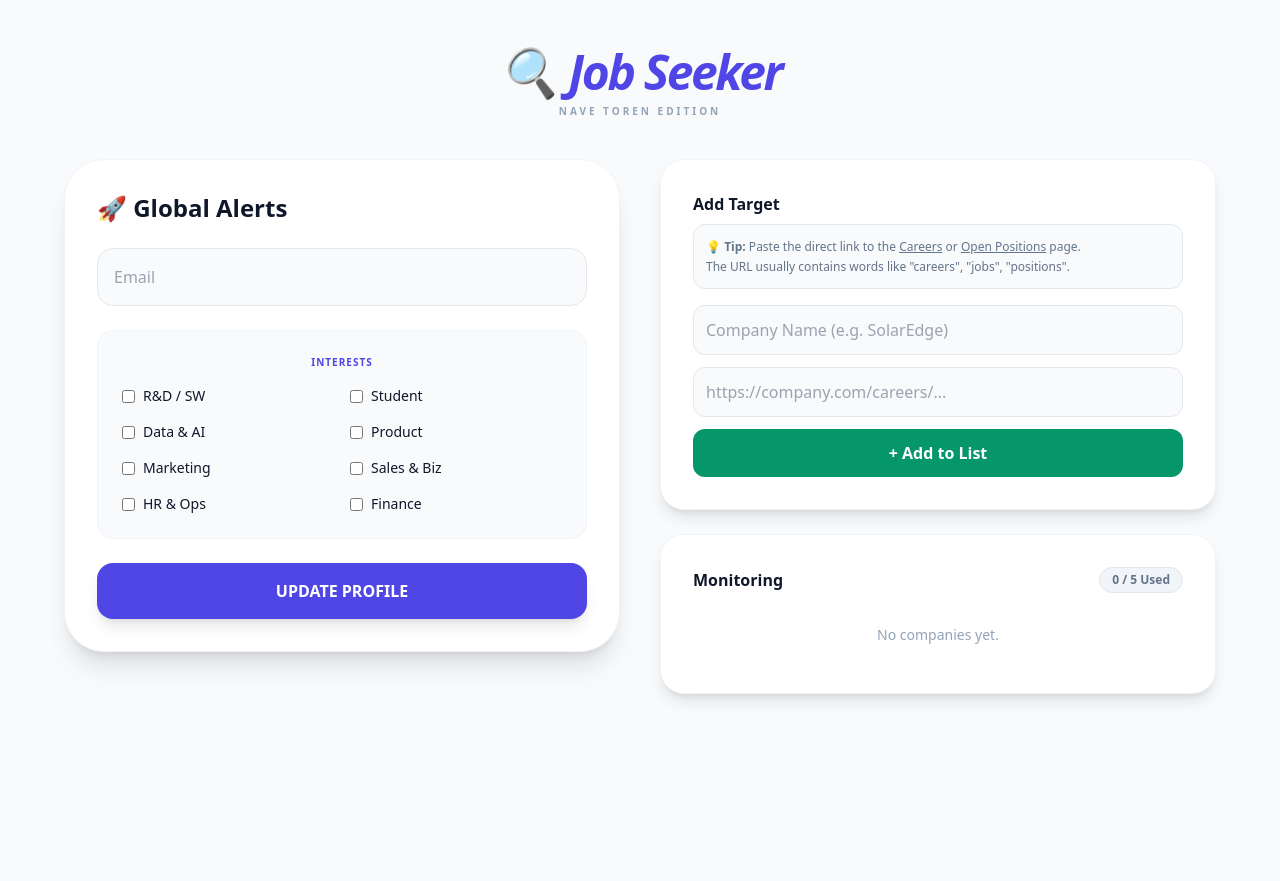
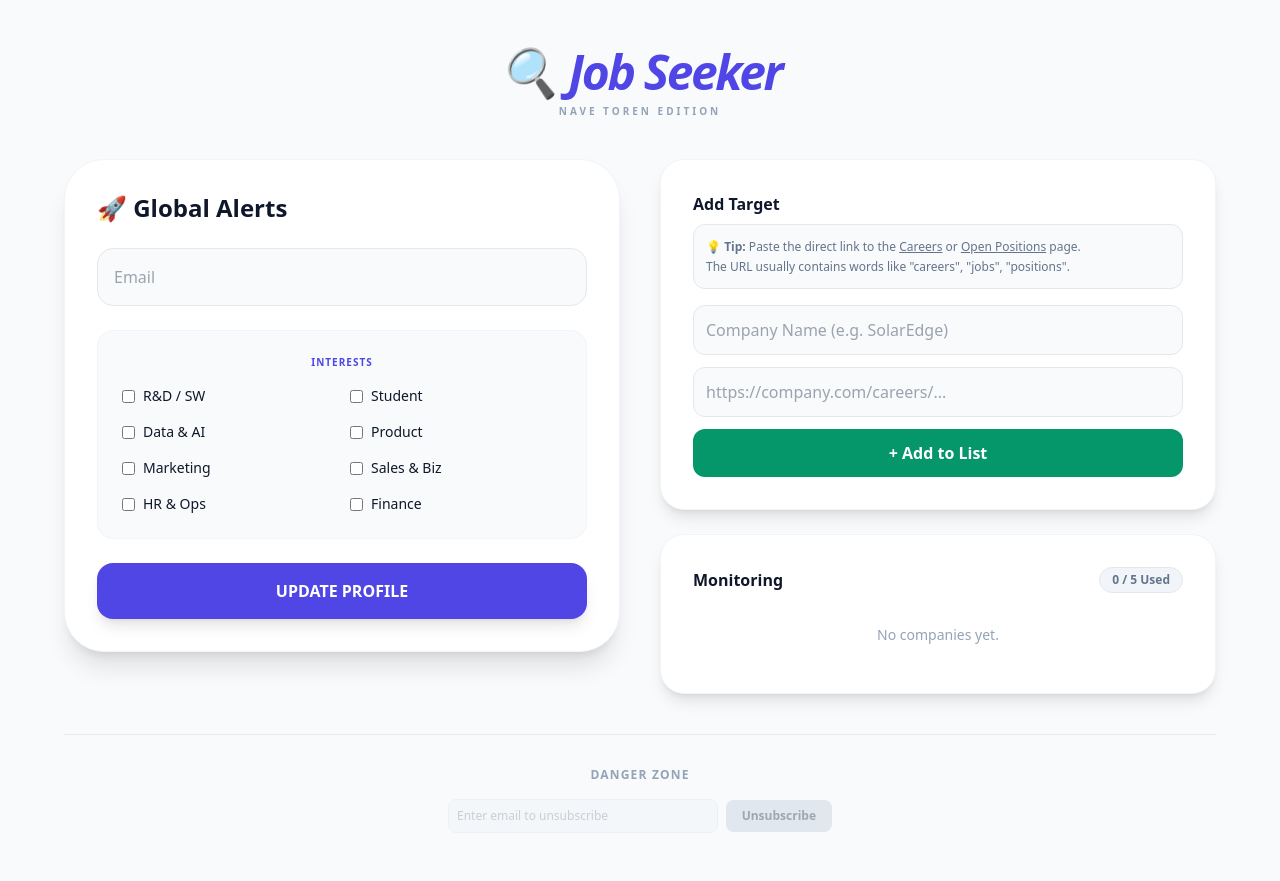
Before and after one commit to nave-toren/job-notificator, a FastAPI app: page / in a window 1280 px wide. Before the commit the page ends 701 px from the top, so only its background shows below. Run offline with FastAPI, Linux system fonts and the light colour scheme; data that the repository does not hold is empty; some libraries are stand-ins or nearby versions.

Commit message:
Update main.py with full logic

```diff
--- a/database.py
+++ b/database.py
@@ -54,3 +54,10 @@ def add_user(email):
     cursor.execute('INSERT OR IGNORE INTO users (email) VALUES (?)', (email,))
     conn.commit()
     conn.close()
+
+def remove_user(email):
+    conn = sqlite3.connect('jobs.db')
+    cursor = conn.cursor()
+    cursor.execute('DELETE FROM users WHERE email = ?', (email,))
+    conn.commit()
+    conn.close()
--- a/main.py
+++ b/main.py
@@ -1,55 +1,44 @@
+from typing import List, Optional
 from fastapi import FastAPI, Request, Form, BackgroundTasks
 from fastapi.templating import Jinja2Templates
 from fastapi.responses import RedirectResponse
 import database
-from scraper import run_scraper_engine # ייבוא מנוע הסריקה
-from typing import List
-from fastapi import FastAPI, Request, Form, BackgroundTasks
+from scraper import run_scraper_engine
 
 app = FastAPI()
 templates = Jinja2Templates(directory="templates")
 
-# אתחול הדאטה-בייס בהפעלה
+# --- אתחול הדאטה-בייס בהפעלה ---
 @app.on_event("startup")
 def startup_db():
     database.init_db()
 
+# --- דף הבית ---
 @app.get("/")
-async def index(request: Request):
+async def index(request: Request, subscribed: bool = False, unsubscribed: bool = False):
+    # שליפת רשימת החברות להצגה
     companies = database.get_companies()
-    return templates.TemplateResponse("index.html", {"request": request, "companies": companies})
 
-@app.post("/subscribe")
-async def subscribe(email: str = Form(...), departments: List[str] = Form(default=[])):
-    # אנחנו שומרים את המשתמש בדאטה-בייס
-    database.add_user(email)
+    # לוגיקה להודעות הצלחה (Feedback) למשתמש
+    success_message = None
+    if subscribed:
+        success_message = "You're in! 🤘 Details saved. If we match any jobs to your vibe, you'll get an email. Good luck!"
+    elif unsubscribed:
+        success_message = "You have been unsubscribed. No more emails from us. 👋"
 
-    # הערה: בשלב הזה אנחנו שומרים רק את המייל.
-    # בעתיד נוכל להשתמש ברשימת ה-departments כדי לסנן משרות.
-    print(f"New user: {email}, Interests: {departments}")
+    return templates.TemplateResponse("index.html", {
+        "request": request,
+        "companies": companies,
+        "success_message": success_message
+    })
 
-    return RedirectResponse(url="/", status_code=303)
-# --- נתיב חדש להפעלת הסורק ---
-@app.get("/trigger-scan")
-async def trigger_scan(background_tasks: BackgroundTasks):
-    """
-    נתיב זה מיועד להפעלה על ידי שירות חיצוני (Cron).
-    הסריקה תרוץ ברקע כדי לא לתקוע את השרת.
-    """
-    background_tasks.add_task(run_scraper_engine)
-    return {"status": "success", "message": "Job scan started in background"}
-
-@app.post("/delete-company")
-async def delete_company(company_id: int = Form(...)):
-    database.delete_company(company_id)
-    return RedirectResponse(url="/", status_code=303)
-
+# --- הוספת חברה חדשה (עם בדיקות תקינות) ---
 @app.post("/add")
 async def add_company(request: Request, name: str = Form(...), url: str = Form(...)):
-    # 1. Get current companies
+    # 1. שליפת הרשימה הקיימת
     current_companies = database.get_companies()
 
-    # 2. Check limit (Max 5)
+    # 2. בדיקת מגבלה (עד 5 חברות)
     if len(current_companies) >= 5:
         return templates.TemplateResponse("index.html", {
             "request": request,
@@ -57,11 +46,10 @@ async def add_company(request: Request, name: str = Form(...), url: str = Form(.
             "error_message": "✋ System is limited to 5 companies to maintain performance."
         })
 
-    # 3. Validate URL Keywords
-    # List of words expected in a careers page URL
+    # 3. אימות URL - בדיקה שהלינק הוא לדף קריירה
     valid_keywords = ["career", "jobs", "job", "position", "work", "join", "team", "culture", "opportunities", "vacancy"]
 
-    # Check if URL contains at least one keyword (case insensitive)
+    # בדיקה האם ה-URL מכיל לפחות אחת מהמילים (באותיות קטנות)
     if not any(keyword in url.lower() for keyword in valid_keywords):
         return templates.TemplateResponse("index.html", {
             "request": request,
@@ -69,16 +57,51 @@ async def add_company(request: Request, name: str = Form(...), url: str = Form(.
             "error_message": "⚠️ The link must be a Careers page! (Missing words like 'careers', 'jobs', 'positions' in the URL)."
         })
 
-    # 4. Try to add to DB
+    # 4. ניסיון הוספה לדאטה-בייס
     try:
         database.add_company(name, url)
         return RedirectResponse(url="/", status_code=303)
     except Exception as e:
-        # Log the error for you
         print(f"Error adding company: {e}")
-        # Show error to user
         return templates.TemplateResponse("index.html", {
             "request": request,
             "companies": current_companies,
             "error_message": f"❌ Oops, something went wrong: {str(e)}"
         })
+
+# --- הרשמה לקבלת התראות ---
+@app.post("/subscribe")
+async def subscribe(email: str = Form(...), departments: List[str] = Form(default=[])):
+    # שמירת המשתמש בדאטה-בייס
+    database.add_user(email)
+
+    # (בעתיד: כאן נשמור גם את ה-departments אם נרצה לסנן לפי תחום)
+    print(f"New Subscriber: {email}, Interests: {departments}")
+
+    # הפניה מחדש לדף הבית עם דגל הצלחה
+    return RedirectResponse(url="/?subscribed=true", status_code=303)
+
+# --- הסרה מרשימת התפוצה ---
+@app.post("/unsubscribe")
+async def unsubscribe(email: str = Form(...)):
+    database.remove_user(email)
+    return RedirectResponse(url="/?unsubscribed=true", status_code=303)
+
+# --- מחיקת חברה מהרשימה ---
+@app.post("/delete-company")
+async def delete_company(company_id: int = Form(...)):
+    database.delete_company(company_id)
+    return RedirectResponse(url="/", status_code=303)
+
+# --- נתיב להפעלת הסורק (עבור Cron Job) ---
+# הערה: שמרתי גם על /scan וגם על /trigger-scan כדי שיתאים למה שהגדרת ב-Cron
+@app.get("/scan")
+@app.get("/trigger-scan")
+async def trigger_scan(background_tasks: BackgroundTasks):
+    """
+    נתיב זה מיועד להפעלה על ידי שירות חיצוני (Cron-job.org).
+    הסריקה תרוץ ברקע (Background Task) כדי לא לתקוע את השרת.
+    """
+    print("⏳ Triggering scan via Cron...")
+    background_tasks.add_task(run_scraper_engine)
+    return {"status": "success", "message": "Job scan started in background"}
--- a/templates/index.html
+++ b/templates/index.html
@@ -6,15 +6,19 @@
     <title>Job Seeker | 🔍</title>
     <script src="https://cdn.tailwindcss.com"></script>
 </head>
-<body class="bg-slate-50 font-sans p-4 md:p-12 text-slate-900">
-
-    <div class="max-w-6xl mx-auto space-y-10">
+<body class="bg-slate-50 font-sans p-4 md:p-12 text-slate-900 pb-24"> <div class="max-w-6xl mx-auto space-y-10">
         <div class="text-center">
             <h1 class="text-5xl font-black text-indigo-600 tracking-tighter italic flex items-center justify-center gap-3">
                 <span>🔍</span> Job Seeker
             </h1>
             <p class="text-slate-400 font-bold uppercase tracking-[0.3em] text-[10px] mt-2">Nave Toren Edition</p>
         </div>
+
+        {% if success_message %}
+        <div class="bg-green-100 border border-green-400 text-green-700 p-4 rounded-2xl text-center font-bold text-lg shadow-md max-w-2xl mx-auto animate-bounce">
+            ✅ {{ success_message }}
+        </div>
+        {% endif %}
 
         {% if error_message %}
         <div class="bg-red-50 border border-red-200 text-red-600 p-4 rounded-2xl text-center font-bold text-sm shadow-sm max-w-2xl mx-auto">
@@ -46,15 +50,12 @@
             </div>
 
             <div class="space-y-6">
-
                 <div class="bg-white p-8 rounded-3xl shadow-lg border border-slate-100">
                     <h3 class="font-bold mb-2">Add Target</h3>
-
                     <p class="text-xs text-slate-500 mb-4 bg-slate-50 p-3 rounded-xl border border-slate-200 leading-relaxed">
                         💡 <strong>Tip:</strong> Paste the direct link to the <u>Careers</u> or <u>Open Positions</u> page.<br>
                         The URL usually contains words like "careers", "jobs", "positions".
                     </p>
-
                     <form action="/add" method="post" class="space-y-3">
                         <input type="text" name="name" placeholder="Company Name (e.g. SolarEdge)" required class="w-full p-3 bg-slate-50 border rounded-xl outline-none focus:border-indigo-500">
                         <input type="url" name="url" placeholder="https://company.com/careers/..." required class="w-full p-3 bg-slate-50 border rounded-xl outline-none focus:border-indigo-500">
@@ -88,32 +89,30 @@
                 </div>
             </div>
         </div>
+
+        <div class="mt-16 border-t pt-8 text-center">
+            <h4 class="text-slate-400 text-xs font-bold uppercase tracking-widest mb-4">Danger Zone</h4>
+            <form action="/unsubscribe" method="post" class="flex justify-center items-center gap-2 max-w-sm mx-auto opacity-50 hover:opacity-100 transition">
+                <input type="email" name="email" placeholder="Enter email to unsubscribe" required class="p-2 bg-slate-100 border rounded-lg text-xs w-full">
+                <button class="bg-slate-300 text-slate-600 text-xs font-bold px-4 py-2 rounded-lg hover:bg-red-500 hover:text-white transition">Unsubscribe</button>
+            </form>
+        </div>
+
     </div>
 
     <script>
         async function removeSource(id) {
             if (!confirm('Are you sure you want to remove this company?')) return;
-
             const formData = new FormData();
             formData.append('company_id', id);
-
             try {
-                const res = await fetch('/delete-company', {
-                    method: 'POST',
-                    body: formData
-                });
-
+                const res = await fetch('/delete-company', { method: 'POST', body: formData });
                 if (res.ok || res.redirected) {
                     const item = document.getElementById(`item-${id}`);
                     if (item) item.remove();
-                    window.location.reload(); // Refresh to update the counter
-                } else {
-                    alert('Failed to delete company');
-                }
-            } catch (e) {
-                console.error(e);
-                alert('Error connecting to server');
-            }
+                    window.location.reload();
+                } else { alert('Failed to delete company'); }
+            } catch (e) { console.error(e); alert('Error connecting to server'); }
         }
     </script>
 </body>
```
Also changed, not shown: 1 other file.
